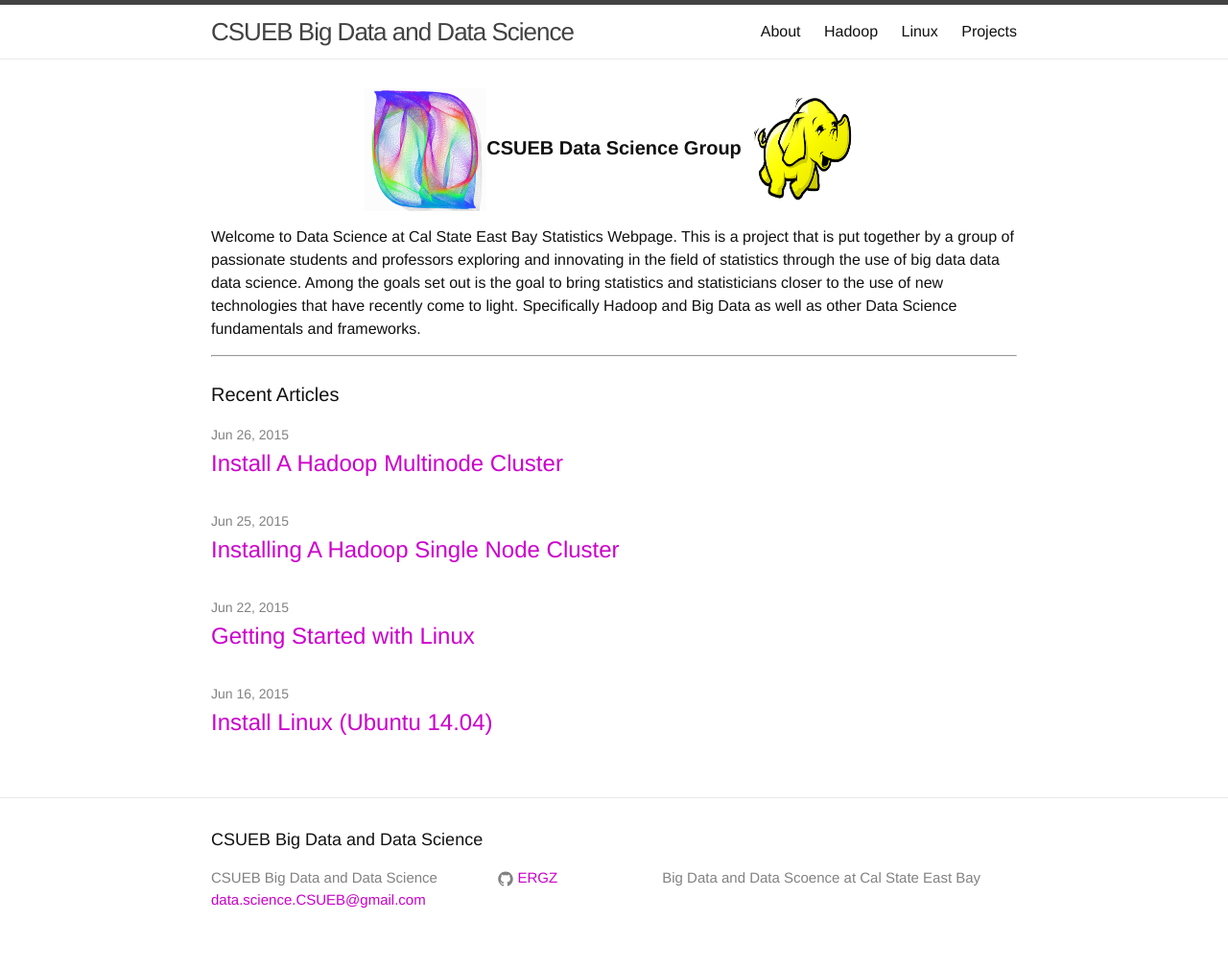
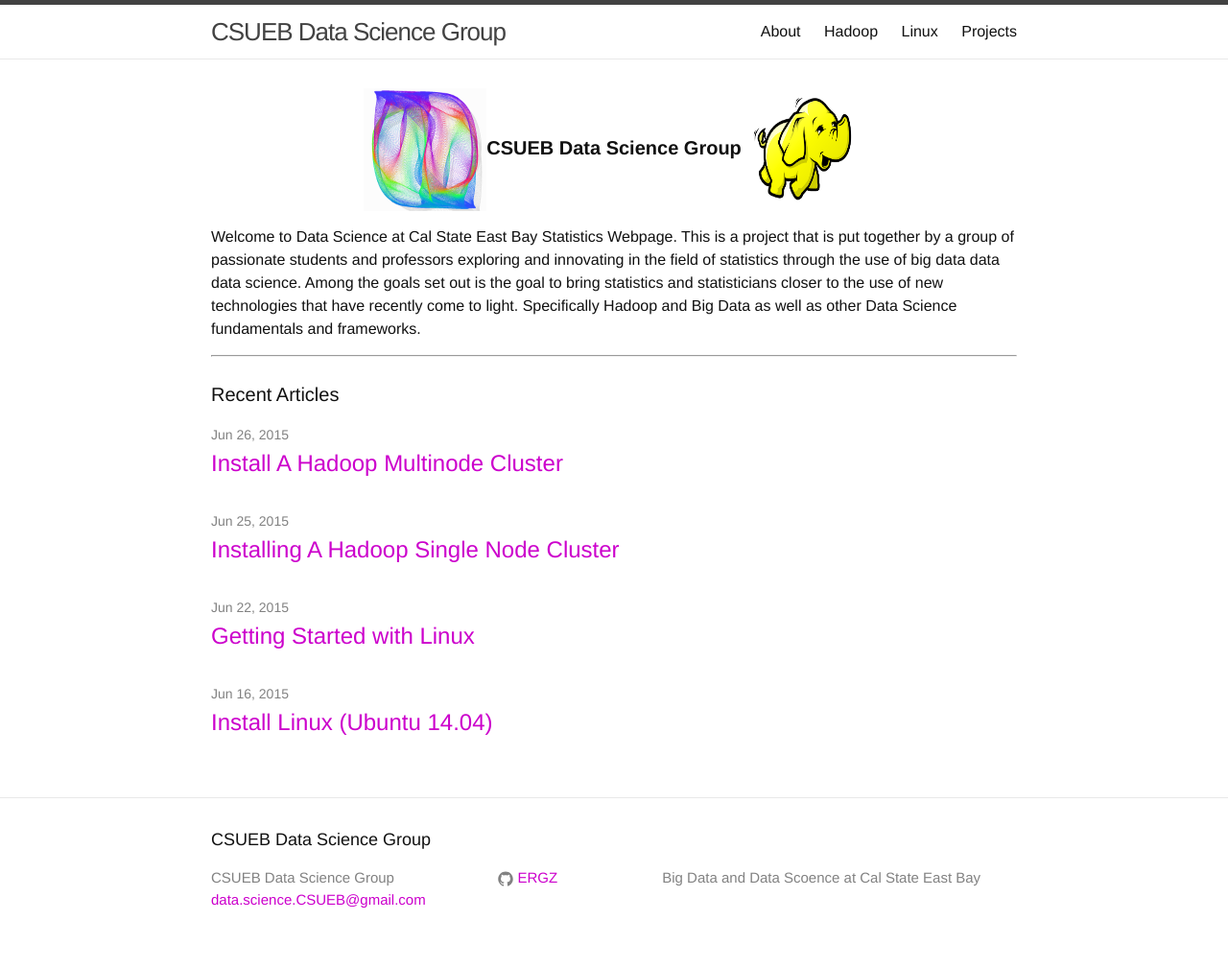
Before and after one commit to jiehu567/CSUEB-Data-Science, a Jekyll site: the page built from index.html, in a window 1280 px wide. Shown: the whole page at 96% size. Built offline with Jekyll 4.4.1, drawn with Linux system fonts in a browser that asks for light colours; Markdown is read by kramdown in place of the engine named in the settings.

Commit message:
changed title of the page

```diff
--- a/_config.yml
+++ b/_config.yml
@@ -1,5 +1,5 @@
 # Site settings
-title: CSUEB Big Data and Data Science
+title: CSUEB Data Science Group
 description: Big Data and Data Scoence at Cal State East Bay
 email: data.science.CSUEB@gmail.com
 baseurl: "/CSUEB-Big-Data" # the subpath of your site, e.g. /blog/
```
